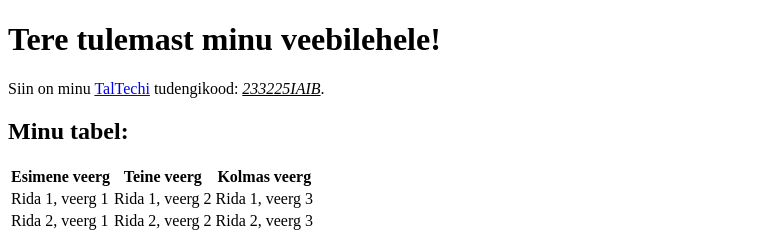
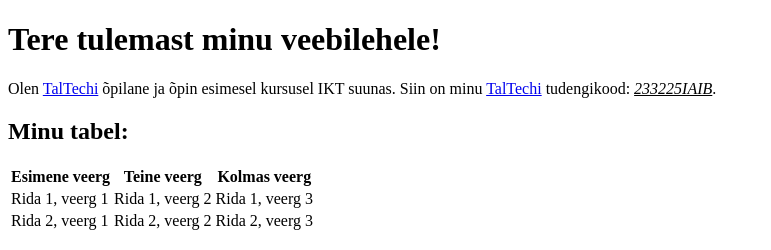
Before and after one commit to n3a7-7/basic_html, a plain HTML site: page index.html in a window 1280 px wide. Shown: the top 250 px of the page, without its empty margins (0-771 px from the left). Drawn offline with Linux system fonts and the light colour scheme.

Commit message:
Update index.html

```diff
--- a/index.html
+++ b/index.html
@@ -6,7 +6,7 @@
 <body>
 	<h1>Tere tulemast minu veebilehele!</h1>
 
-	<p>Siin on minu <a href="https://taltech.ee/">TalTechi</a> tudengikood: <u><em>233225IAIB</em></u>.</p>
+	<p>Olen <a href="https://taltech.ee/">TalTechi</a> õpilane ja õpin esimesel kursusel IKT suunas. Siin on minu <a href="https://taltech.ee/">TalTechi</a> tudengikood: <u><em>233225IAIB</em></u>.</p>
 
 	<h2>Minu tabel:</h2>
 
```
